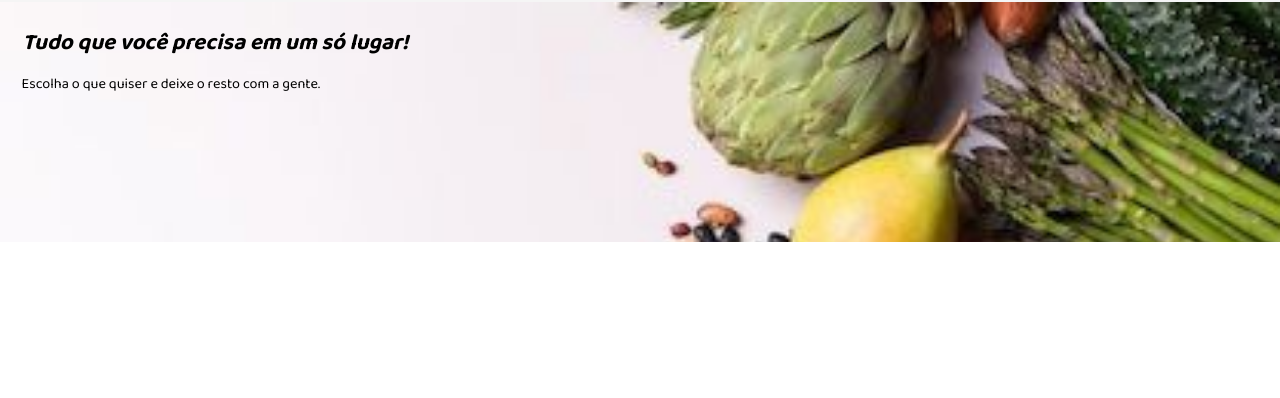
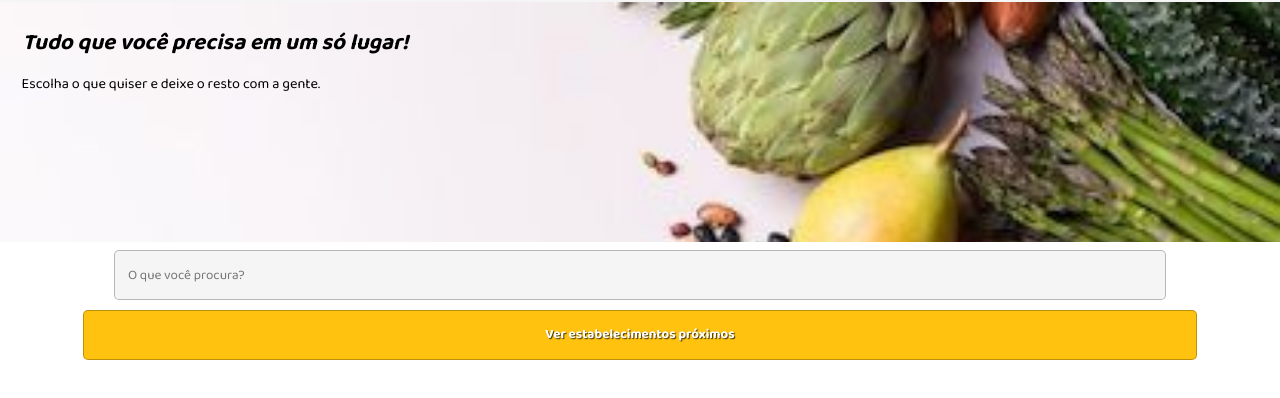
Before and after one commit to GustavoSNF/Meato2.0, a plain HTML site: page index.html in a window 1280 px wide. Shown: the part 102-500 px from the top of the page. Drawn offline with Linux system fonts and the light colour scheme.

Commit message:
Inclusão da segunda seção parcialmente

```diff
--- a/estilo_padrao.css
+++ b/estilo_padrao.css
@@ -92,7 +92,6 @@ header {
 }
 
 
-
 .texto__secao1{
     font-family: "Baloo 2";
     font-weight: bolder;
@@ -108,3 +107,33 @@ header {
     width: 50%;
     padding: 0 0 2em 1.5em;
 }
+
+
+.secao2__container{
+    display: flex;
+    align-items: center;
+    flex-direction: column;
+    gap: 10px;
+    padding: 0.5em;
+}
+
+.secao2__campo_pesquisa{
+    padding: 1em;
+    width: 80vw;
+    background-color: #F5F5F5;
+    border: 1px solid rgba(0, 0, 0, 0.253);
+    border-radius: 5px;
+    font-family: "Baloo 2";
+}
+
+.botao__pesquisar{
+    padding: 1em;
+    width: 87vw;
+    font-family: "Baloo 2";
+    font-weight: bold;
+    border: 1px solid rgba(0, 0, 0, 0.253);
+    border-radius: 5px;
+    background-color: #ffc30f;
+    color: white;
+    text-shadow: 1px 1px 1px rgba(0, 0, 0, 0.719);
+}
--- a/index.html
+++ b/index.html
@@ -29,6 +29,11 @@
             <p class="texto__secao1">Tudo que você precisa em um só lugar!</p>
             <p class="subtexto__secao1">Escolha o que quiser e deixe o resto com a gente.</p>
         </section>
+
+        <section class="secao2__container">
+            <input type="text" placeholder="O que você procura?" class="secao2__campo_pesquisa">
+            <input type="button" value="Ver estabelecimentos próximos" class="botao__pesquisar">
+        </section>
     </main>
 </body>
 </html>
```
